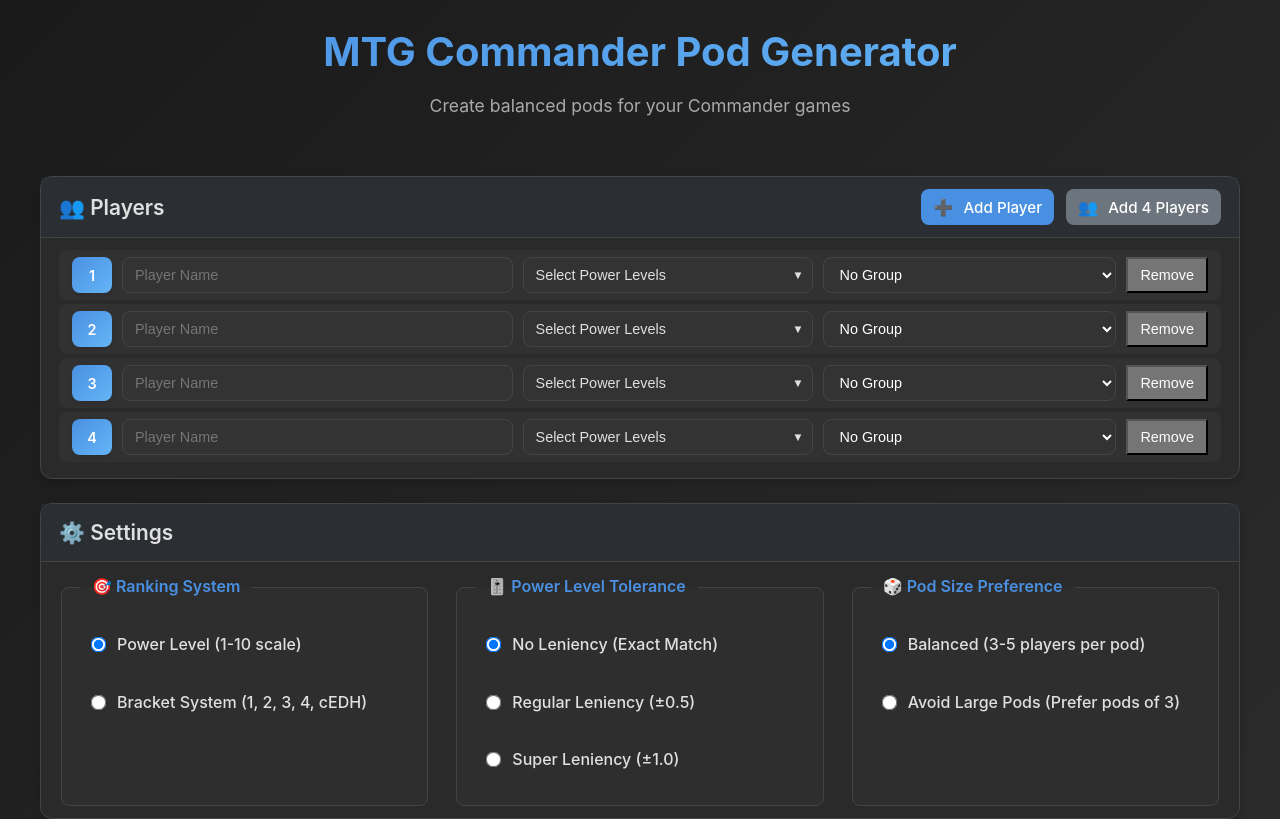
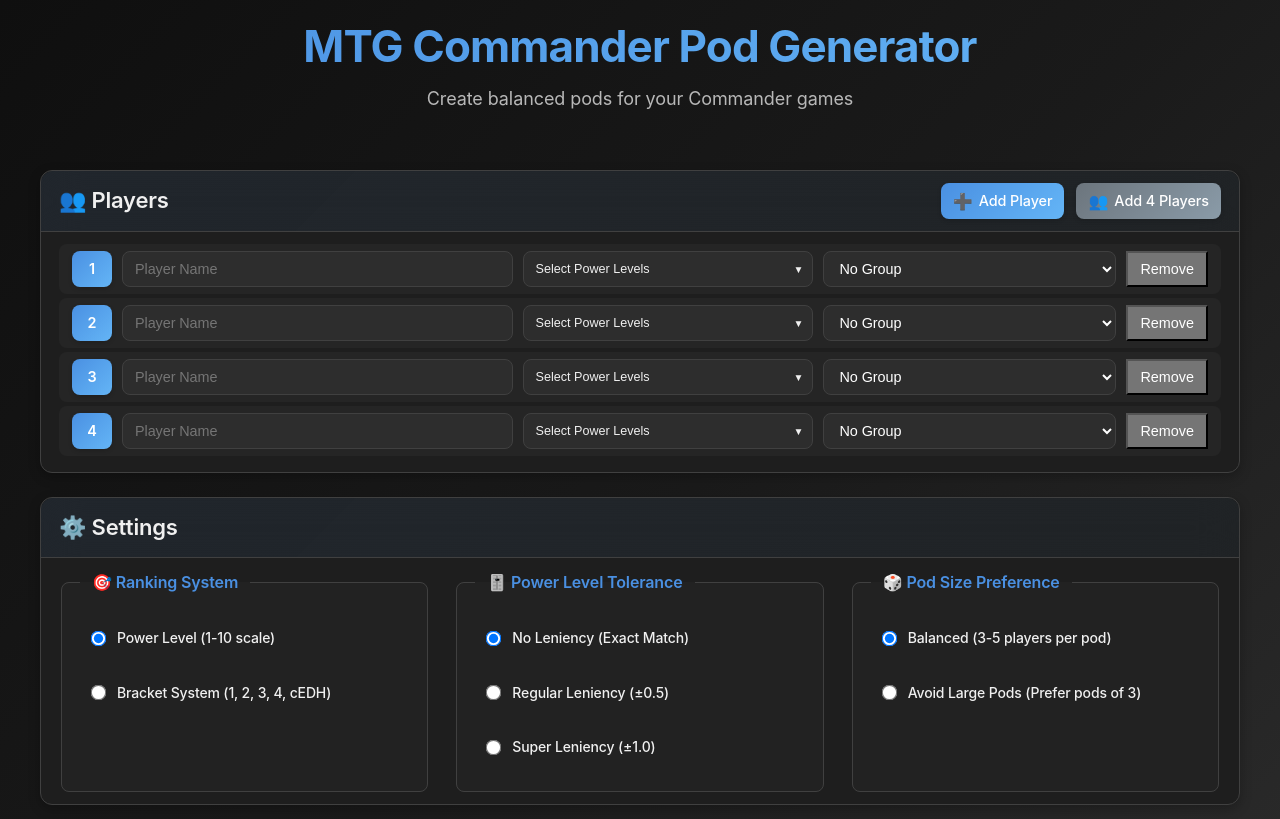
Before and after one commit to MrTyton/Commander-Pods, a website: page index.html in a window 1280 px wide. Shown: the top 819 px of the page. Drawn offline with Linux system fonts and the light colour scheme.

Commit message:
feat: Enhance color palette and styling for improved UI consistency and modern appearance

```diff
--- a/style.css
+++ b/style.css
@@ -1,35 +1,71 @@
 :root {
-    --card-background: #2a2a2a;
+    /* Enhanced Color Palette */
+    --card-background: #1e1e1e;
+    --card-background-secondary: #252525;
     --accent-color: #4a90e2;
-    --border-color: #444;
-    --input-background: #333;
-    --text-color: #e0e0e0;
+    --border-color: #404040;
+    --border-color-hover: #555;
+    --input-background: #2d2d2d;
+    --input-background-focus: #3a3a3a;
+    --text-color: #f0f0f0;
+    --text-color-secondary: #b8b8b8;
+    --text-color-muted: #888;
+
+    /* Modern Color System */
+    --primary-color: #4a90e2;
+    --primary-color-hover: #5ba0f2;
+    --primary-color-active: #3a80d2;
+    --secondary-color: #6c757d;
+    --secondary-color-hover: #7c858d;
+    --success-color: #28a745;
+    --success-color-hover: #34ce57;
+    --danger-color: #dc3545;
+    --danger-color-hover: #e74c3c;
+    --warning-color: #ffc107;
+    --warning-color-hover: #ffcd39;
+    --info-color: #17a2b8;
+    --info-color-hover: #20c9e0;
+
+    /* Enhanced Visual Properties */
     --border-radius: 8px;
     --border-radius-large: 12px;
+    --border-radius-xl: 16px;
     --padding-small: 6px 10px;
     --padding-medium: 8px 12px;
     --padding-large: 12px 18px;
-    --shadow-small: 0 2px 4px rgba(0, 0, 0, 0.1);
-    --shadow-medium: 0 4px 8px rgba(0, 0, 0, 0.15);
-    --shadow-large: 0 8px 16px rgba(0, 0, 0, 0.2);
-    --transition-fast: 0.15s ease;
-    --transition-normal: 0.3s ease;
-    --success-color: #4caf50;
-    --danger-color: #f44336;
-    --warning-color: #ff9800;
-    --info-color: #2196f3;
-    --primary-color: #4a90e2;
-    --secondary-color: #6c757d;
+    --padding-xl: 16px 24px;
+
+    /* Enhanced Shadows */
+    --shadow-small: 0 2px 4px rgba(0, 0, 0, 0.15);
+    --shadow-medium: 0 4px 12px rgba(0, 0, 0, 0.25);
+    --shadow-large: 0 8px 24px rgba(0, 0, 0, 0.35);
+    --shadow-xl: 0 16px 32px rgba(0, 0, 0, 0.45);
+
+    /* Enhanced Transitions */
+    --transition-fast: 0.15s cubic-bezier(0.4, 0, 0.2, 1);
+    --transition-normal: 0.3s cubic-bezier(0.4, 0, 0.2, 1);
+    --transition-slow: 0.5s cubic-bezier(0.4, 0, 0.2, 1);
+
+    /* New Gradient Variables */
+    --gradient-primary: linear-gradient(135deg, var(--primary-color), #64b5f6);
+    --gradient-secondary: linear-gradient(135deg, var(--secondary-color), #8a9ba8);
+    --gradient-success: linear-gradient(135deg, var(--success-color), #58d68d);
+    --gradient-danger: linear-gradient(135deg, var(--danger-color), #ec7063);
+    --gradient-background: linear-gradient(135deg, #0f0f0f 0%, #1a1a1a 50%, #2d2d2d 100%);
 }
 
 body {
-    font-family: -apple-system, BlinkMacSystemFont, 'Segoe UI', Roboto, 'Inter', Helvetica, Arial, sans-serif;
-    background: linear-gradient(135deg, #1a1a1a 0%, #2d2d2d 100%);
+    font-family: -apple-system, BlinkMacSystemFont, 'Segoe UI', Roboto, 'Inter', 'SF Pro Display', Helvetica, Arial, sans-serif;
+    background: var(--gradient-background);
     color: var(--text-color);
     margin: 0;
     padding: 0;
     min-height: 100vh;
     line-height: 1.6;
+    font-size: 14px;
+    letter-spacing: -0.01em;
+    -webkit-font-smoothing: antialiased;
+    -moz-osx-font-smoothing: grayscale;
 }
 
 .app-container {
@@ -48,20 +84,23 @@
 }
 
 .app-header h1 {
-    font-size: 2.5rem;
+    font-size: clamp(2rem, 4vw, 2.75rem);
     font-weight: 700;
     margin: 0;
-    background: linear-gradient(135deg, var(--primary-color), #64b5f6);
+    background: var(--gradient-primary);
     -webkit-background-clip: text;
     -webkit-text-fill-color: transparent;
     background-clip: text;
+    letter-spacing: -0.02em;
+    line-height: 1.2;
 }
 
 .app-subtitle {
-    font-size: 1.1rem;
-    color: #aaa;
-    margin: 8px 0 0 0;
+    font-size: 1.125rem;
+    color: var(--text-color-secondary);
+    margin: 12px 0 0 0;
     font-weight: 400;
+    letter-spacing: -0.005em;
 }
 
 /* Card Styles */
@@ -72,12 +111,14 @@
     border: 1px solid var(--border-color);
     overflow: visible;
     /* Changed from hidden to visible to allow dropdowns to extend beyond card boundaries */
-    transition: transform var(--transition-fast), box-shadow var(--transition-fast);
+    transition: all var(--transition-normal);
+    backdrop-filter: blur(10px);
+    -webkit-backdrop-filter: blur(10px);
 }
 
 .card:hover {
-    transform: translateY(-2px);
     box-shadow: var(--shadow-large);
+    border-color: var(--border-color-hover);
 }
 
 .card-header {
@@ -86,19 +127,21 @@
     display: flex;
     justify-content: space-between;
     align-items: center;
-    background: rgba(74, 144, 226, 0.05);
+    background: linear-gradient(135deg, rgba(74, 144, 226, 0.08), rgba(100, 181, 246, 0.04));
     position: sticky;
     top: 0;
     z-index: 100;
     /* Above normal content but below dropdowns and tour */
-    backdrop-filter: blur(10px);
-    -webkit-backdrop-filter: blur(10px);
+    backdrop-filter: blur(20px);
+    -webkit-backdrop-filter: blur(20px);
+    border-radius: var(--border-radius-large) var(--border-radius-large) 0 0;
 }
 
 .card-header h2 {
     margin: 0;
-    font-size: 1.3rem;
+    font-size: 1.375rem;
     font-weight: 600;
+    letter-spacing: -0.01em;
     display: flex;
     align-items: center;
     gap: 8px;
@@ -116,13 +159,14 @@
 
 /* Button Styles */
 .btn {
-    display: inline-block;
-    /* Changed from inline-flex to inline-block for test compatibility */
+    display: inline-flex;
+    align-items: center;
+    justify-content: center;
     padding: var(--padding-medium);
     border: none;
     border-radius: var(--border-radius);
     cursor: pointer;
-    font-size: 0.95rem;
+    font-size: 0.9rem;
     font-weight: 500;
     text-decoration: none;
     transition: all var(--transition-fast);
@@ -130,10 +174,15 @@
     overflow: hidden;
     font-family: inherit;
     vertical-align: top;
+    gap: 6px;
+    min-height: 36px;
+    box-sizing: border-box;
+    letter-spacing: -0.005em;
 }
 
 .btn-icon {
-    margin-right: 6px;
+    font-size: 1rem;
+    line-height: 1;
 }
 
 .btn:before {
@@ -143,8 +192,9 @@
     left: -100%;
     width: 100%;
     height: 100%;
-    background: linear-gradient(90deg, transparent, rgba(255, 255, 255, 0.1), transparent);
+    background: linear-gradient(90deg, transparent, rgba(255, 255, 255, 0.15), transparent);
     transition: left var(--transition-normal);
+    z-index: 1;
 }
 
 .btn:hover:before {
@@ -156,59 +206,68 @@
     outline-offset: 2px;
 }
 
-.btn-icon {
-    font-size: 1rem;
+.btn:active {
+    transform: translateY(1px);
 }
 
 .btn-primary {
-    background: var(--primary-color);
+    background: var(--gradient-primary);
     color: white;
+    box-shadow: var(--shadow-small);
 }
 
 .btn-primary:hover {
-    background: #357abd;
-    transform: translateY(-1px);
+    background: var(--primary-color-hover);
+    transform: translateY(-2px);
     box-shadow: var(--shadow-medium);
 }
 
 .btn-secondary {
-    background: var(--secondary-color);
+    background: var(--gradient-secondary);
     color: white;
+    box-shadow: var(--shadow-small);
 }
 
 .btn-secondary:hover {
-    background: #545b62;
-    transform: translateY(-1px);
+    background: var(--secondary-color-hover);
+    transform: translateY(-2px);
+    box-shadow: var(--shadow-medium);
 }
 
 .btn-success {
-    background: var(--success-color);
+    background: var(--gradient-success);
     color: white;
+    box-shadow: var(--shadow-small);
 }
 
 .btn-success:hover {
-    background: #43a047;
-    transform: translateY(-1px);
+    background: var(--success-color-hover);
+    transform: translateY(-2px);
+    box-shadow: var(--shadow-medium);
 }
 
 .btn-danger {
-    background: var(--danger-color);
+    background: var(--gradient-danger);
     color: white;
+    box-shadow: var(--shadow-small);
 }
 
 .btn-danger:hover {
-    background: #d32f2f;
-    transform: translateY(-1px);
+    background: var(--danger-color-hover);
+    transform: translateY(-2px);
+    box-shadow: var(--shadow-medium);
 }
 
 .btn-info {
     background: var(--info-color);
     color: white;
+    box-shadow: var(--shadow-small);
 }
 
 .btn-info:hover {
-    background: #1976d2;
-    transform: translateY(-1px);
+    background: var(--info-color-hover);
+    transform: translateY(-2px);
+    box-shadow: var(--shadow-medium);
 }
 
 .btn-help {
@@ -302,7 +361,6 @@
 .player-row:hover {
     background: rgba(255, 255, 255, 0.05);
     border-color: var(--border-color);
-    transform: translateX(4px);
 }
 
 .player-number {
@@ -336,14 +394,23 @@
     /* Consistent height for all inputs/selects */
     box-sizing: border-box;
     flex-grow: 1;
+    font-weight: 400;
+    letter-spacing: -0.005em;
 }
 
 .player-row input:focus,
 .player-row select:focus {
     outline: none;
     border-color: var(--primary-color);
-    background-color: #3a3a3a;
-    box-shadow: 0 0 0 3px rgba(74, 144, 226, 0.1);
+    background-color: var(--input-background-focus);
+    box-shadow: 0 0 0 3px rgba(74, 144, 226, 0.15);
+    transform: translateY(-1px);
+}
+
+.player-row input:hover:not(:focus),
+.player-row select:hover:not(:focus) {
+    border-color: var(--border-color-hover);
+    background-color: var(--input-background-focus);
 }
 
 .player-name {
@@ -625,13 +692,22 @@
     /* Base z-index */
 }
 
+/* Elevate the entire card when any dropdown inside it is open */
+.card:has(.power-selector-dropdown[style*="display: block"]),
+.card:has(.bracket-selector-dropdown[style*="display: block"]),
+.card:has(.player-row.dropdown-open) {
+    position: relative;
+    z-index: 9000;
+    /* Elevate entire card above other cards */
+}
+
 /* Elevate the entire player row when dropdown is open */
 .player-row:has(.power-selector-dropdown[style*="display: block"]),
 .player-row:has(.bracket-selector-dropdown[style*="display: block"]),
 .player-row.dropdown-open {
     position: relative;
-    z-index: 9000;
-    /* Elevate above other player rows but below tour system (9998+) */
+    z-index: 9500;
+    /* Elevate above other player rows and sticky headers but below dropdowns */
 }
 
 .power-selector-btn,
@@ -701,8 +777,8 @@
     top: 100%;
     left: 0;
     right: 0;
-    z-index: 9999;
-    /* Much higher z-index to appear above all other elements */
+    z-index: 10000;
+    /* Much higher z-index to appear above all other elements including sticky headers */
     background-color: var(--card-background);
     border: 1px solid var(--border-color);
     border-radius: var(--border-radius);
```
Also changed, not shown: tests/group-colors.spec.ts (+4 -4 lines).
